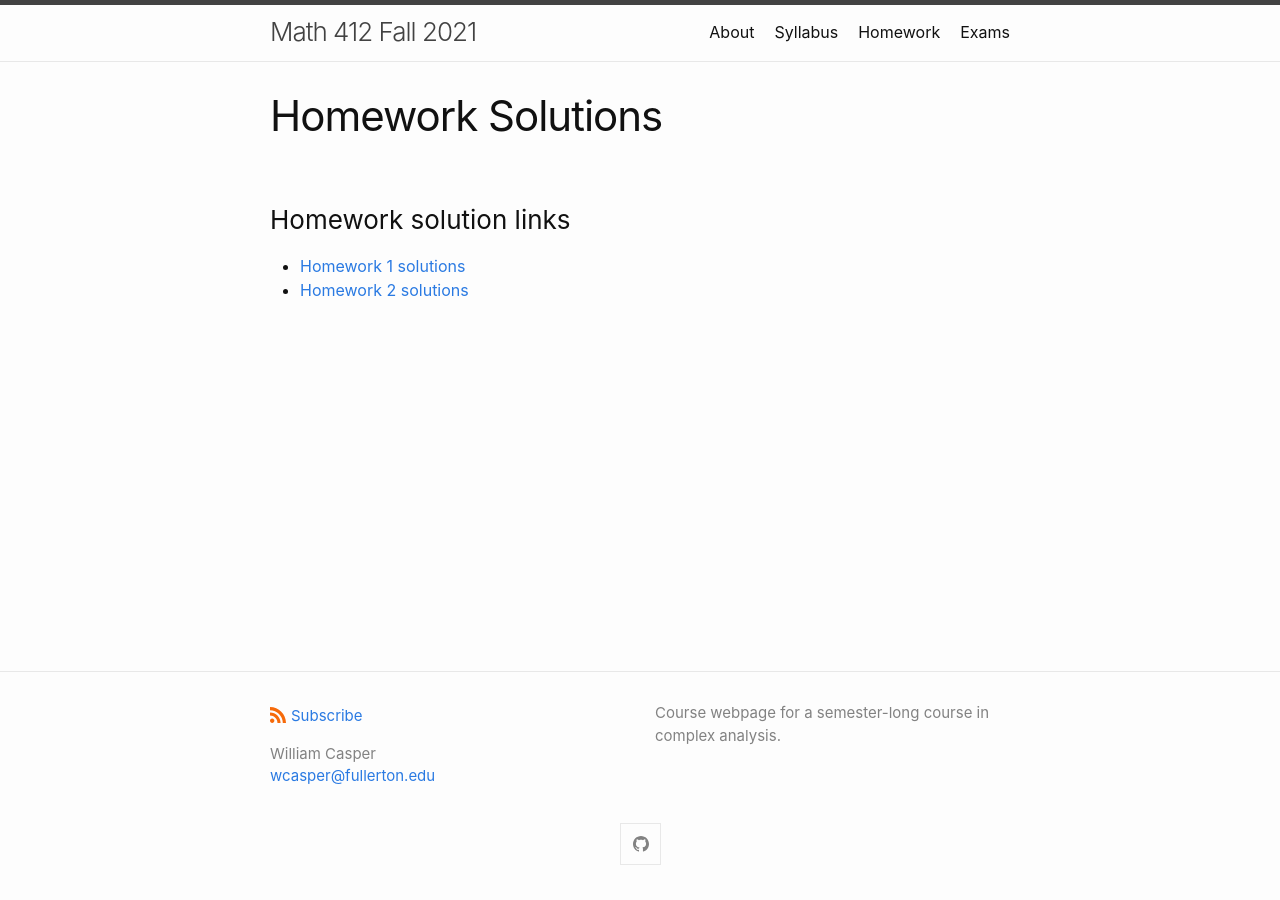
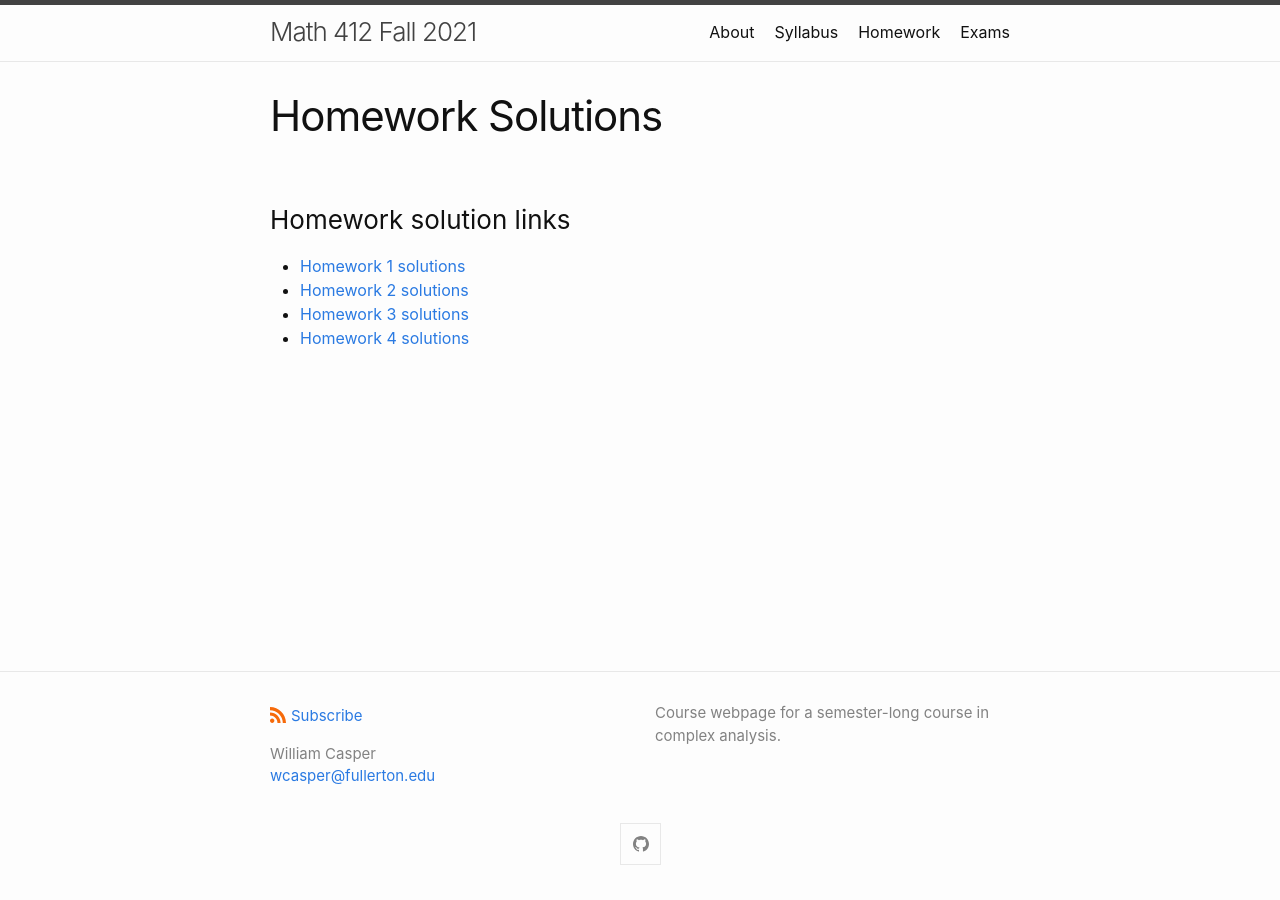
Before and after one commit to wcasper/math412fall2021, a Jekyll site: the page built from _homework/hw-solutions.md, in a window 1280 px wide. Built offline with Jekyll 4.4.1, drawn with Linux system fonts in a browser that asks for light colours.

Commit message:
added links

```diff
--- a/_homework/hw-solutions.md
+++ b/_homework/hw-solutions.md
@@ -8,3 +8,5 @@ permalink: /homework/hw-solutions
 
 * [Homework 1 solutions](hw1-solutions.pdf)
 * [Homework 2 solutions](hw2-solutions.pdf)
+* [Homework 3 solutions](hw3-solutions.pdf)
+* [Homework 4 solutions](hw4-solutions.pdf)
```
